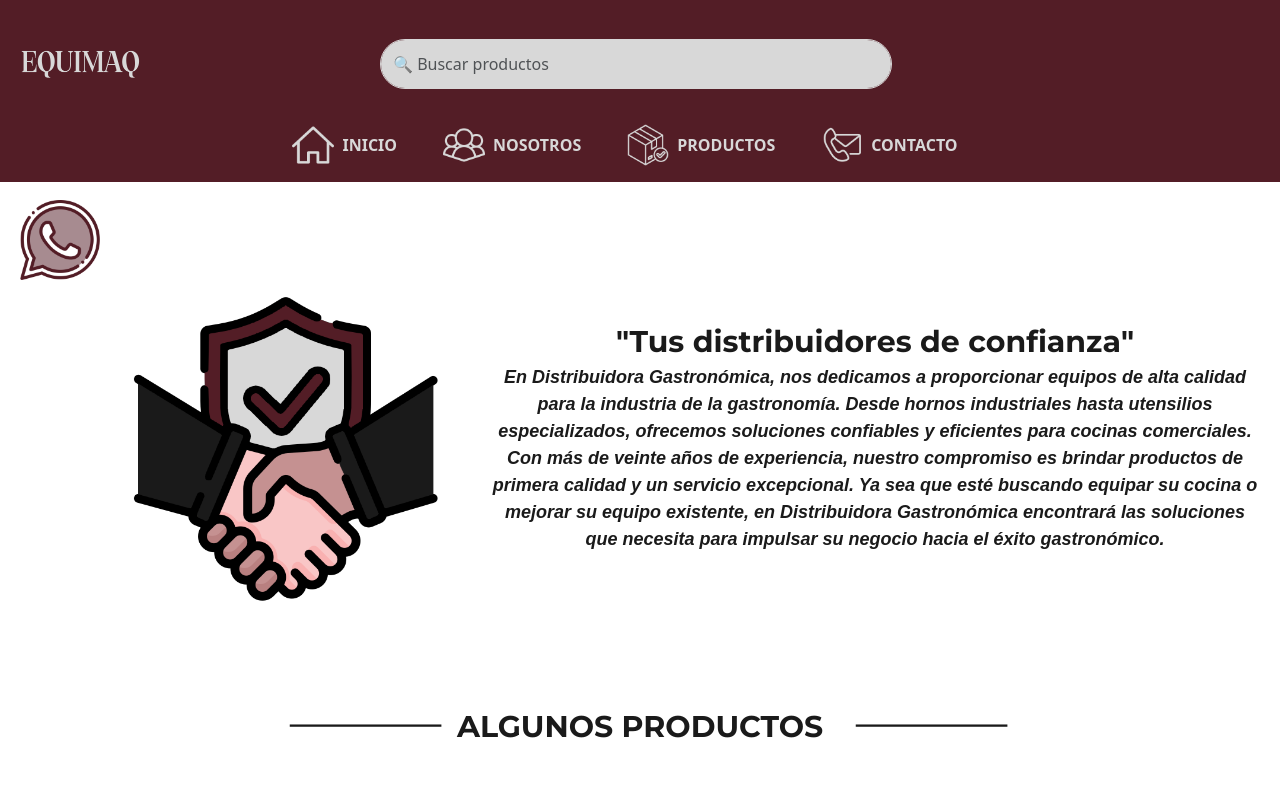
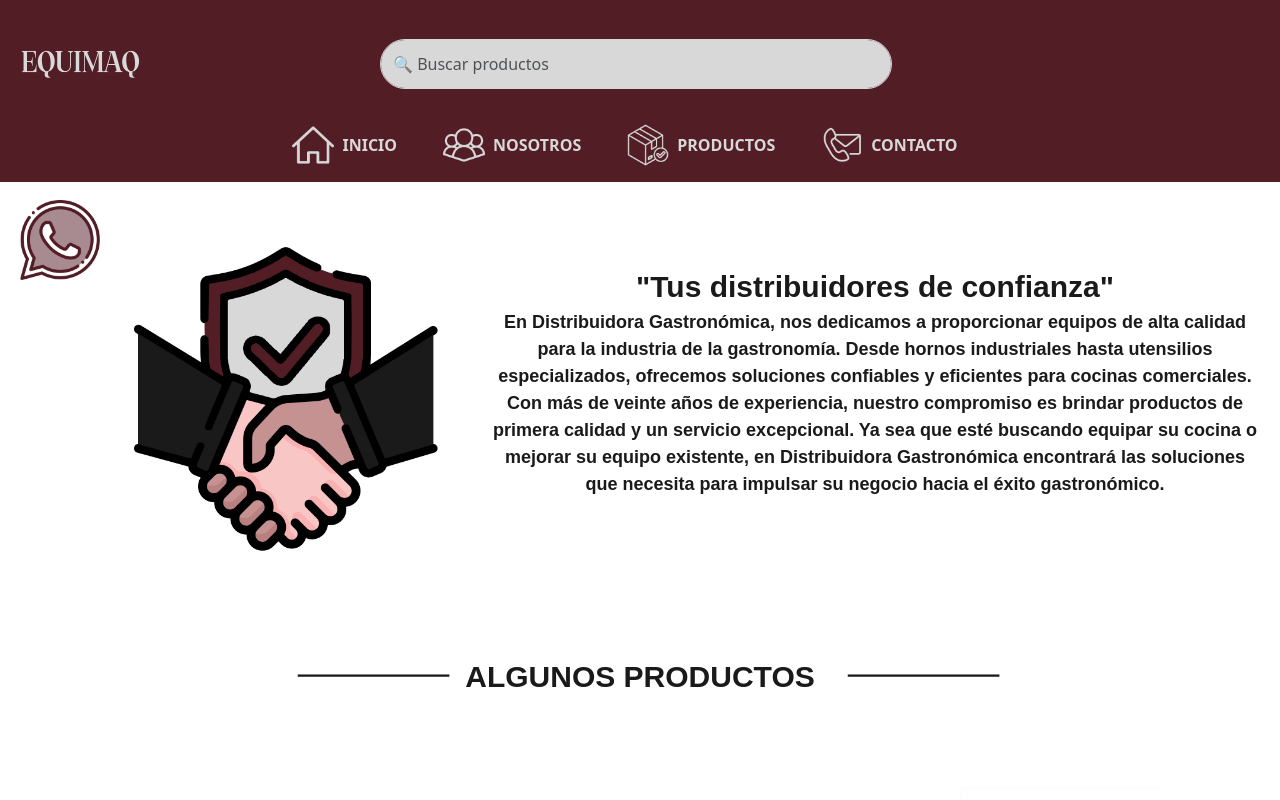
Before and after one commit to francoguidi01/equimac_web, an Angular app: page / in a window 1280 px wide. Shown: the top 800 px of the page. Built offline with nearby package versions, Linux system fonts and the light colour scheme.

Commit message:
Productos actualizado v1.5 [23/05]

```diff
--- a/src/app/component/home/home.component.css
+++ b/src/app/component/home/home.component.css
@@ -10,7 +10,7 @@
 
 body {
     background-color: white;
-    padding-top: 150px;
+    padding-top: 100px;
 }
 
 
@@ -26,13 +26,6 @@ body {
     z-index: -1;
 }
 
-.profileContainer {
-    display: flex;
-    flex-direction: column;
-    margin-top: 10px;
-    margin-left: 400px;
-
-}
 
 .profilePhoto {
     margin-bottom: 10px;
@@ -49,7 +42,7 @@ body {
 }
 
 .profileText {
-    font-family: 'Roboto', sans-serif;
+    font-family: 'Raleway', sans-serif;
     margin-top: -55px;
     margin-left: 70px;
 }
@@ -165,7 +158,7 @@ body {
 }
 
 .title {
-    font-family: 'Montserrat', sans-serif;
+    font-family: 'Raleway', sans-serif;
     color: #1A1A1A;
     font-size: 30px;
     font-weight: 600;
@@ -177,8 +170,8 @@ body {
     color: #1A1A1A;
     font-family: arial;
     font-size: 18px;
-    font-style: italic;
-margin-inline-end: auto;}
+margin-inline-end: auto;
+}
 
 
 /*-----------------------infinite Carousel with autoplay------------------------------*/
--- a/src/app/component/product-view/product-view.component.css
+++ b/src/app/component/product-view/product-view.component.css
@@ -8,6 +8,7 @@ body {
     justify-content: center;
     align-items: center;
     height: 100vh;
+    padding-top: 100px;
 }
 
 .error_text{
--- a/src/app/component/product-view/product-view.component.html
+++ b/src/app/component/product-view/product-view.component.html
@@ -49,7 +49,7 @@
     <ng-template #rastaBlanco>
         <div class="center-content">
             <a href="#" style="text-decoration: none;">
-                <img style="width: 500px; height: auto;" src="/assets/error-404.png" alt="">
+                <img style="width: 400px; height: auto;" src="/assets/error-404.png" alt="">
                 <h1 class="error_text"><strong>ERROR JOI JOI</strong></h1>
             </a>
         </div>
--- a/src/app/component/products/products.component.css
+++ b/src/app/component/products/products.component.css
@@ -104,6 +104,7 @@ img {
     letter-spacing: 1px;
     text-transform: capitalize;
     margin: 0px;
+    padding-bottom: 5%;
 }
 
 .card_text {
@@ -140,3 +141,43 @@ img {
 .containerE:hover .img {
     transform: translateY(0) scale(1.2);
 }
+
+/*------------------------------------------------------------------------------*/
+
+
+h1 {
+    font: 600 1.2em/1 'Raleway', sans-serif; /* Reducir el tamaño del texto */
+    color: #1a1a1abb;
+    text-align: center;
+    text-transform: uppercase;
+    letter-spacing: .5em;
+    position: relative; /* Cambiar a relative para evitar la superposición */
+    margin-bottom: 20px; /* Agregar margen inferior para separación */
+}
+
+span, span:after {
+    font-weight: 900;
+    color: #531D26;
+    white-space: nowrap;
+    display: inline-block;
+    position: relative;
+    letter-spacing: .1em;
+    padding: .2em 0 .25em 0;
+}
+
+span {
+    font-size: 3em; /* Reducir el tamaño del texto */
+    z-index: 100;
+    text-shadow: .04em .04em 0 #657572;
+}
+
+span:after {
+    content: attr(data-shadow-text);
+    color: rgba(0,0,0,.35);
+    text-shadow: none;
+    position: absolute;
+    left: .0875em;
+    top: .0875em;
+    z-index: -1;
+    mask-image: url(//f.cl.ly/items/1t1C0W3y040g1J172r3h/mask.png);
+}
--- a/src/app/component/products/products.component.html
+++ b/src/app/component/products/products.component.html
@@ -4,15 +4,19 @@
 <body>
     <app-navbar></app-navbar>
 
+    <div class="containerE">
+        <h1>Explora la Excelencia en<br><span data-shadow-text="Text-Shadow">NUESTROS PRODUCTOS</span>
+            <br> y Encuentra lo que Necesitas
+        </h1>
+    </div>
 
     <div class="main">
         <ul class="cards">
-            <li class="cards_item  animate__animated animate__zoomIn" *ngFor="let product of listProduct">
+            <li class="cards_item animate__animated animate__zoomIn" *ngFor="let product of listProduct">
                 <div class="card">
                     <div class="card_image"><img src="{{product.images[0]}}"></div>
                     <div class="card_content">
                         <h2 class="card_title"><strong>{{product.name}}</strong></h2>
-                        <br>
                         <p class="card_text">-{{product.details}}</p>
                         <a class="nav-link" [routerLink]="['/products/view/', product.id]" routerLinkActive="active"
                             href="#">
```
